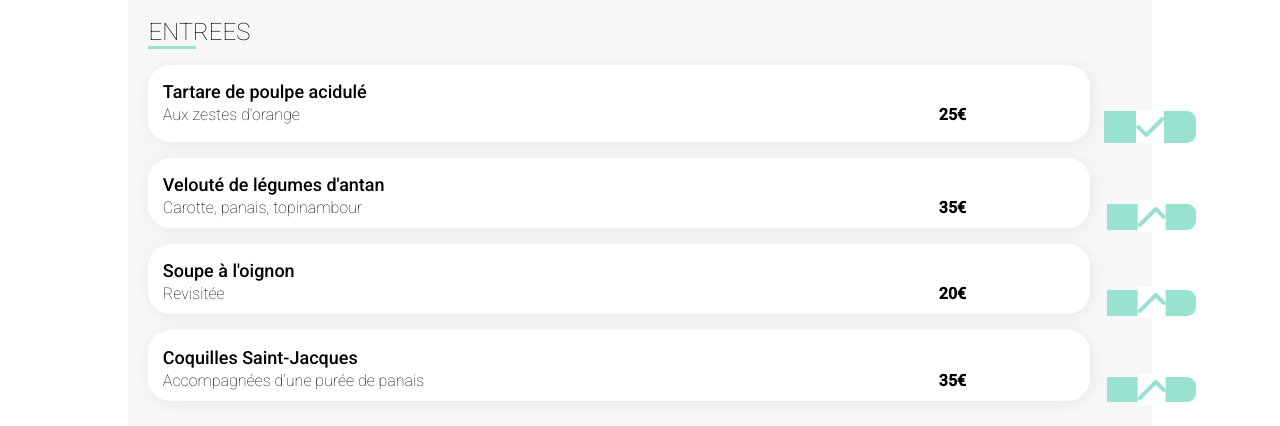
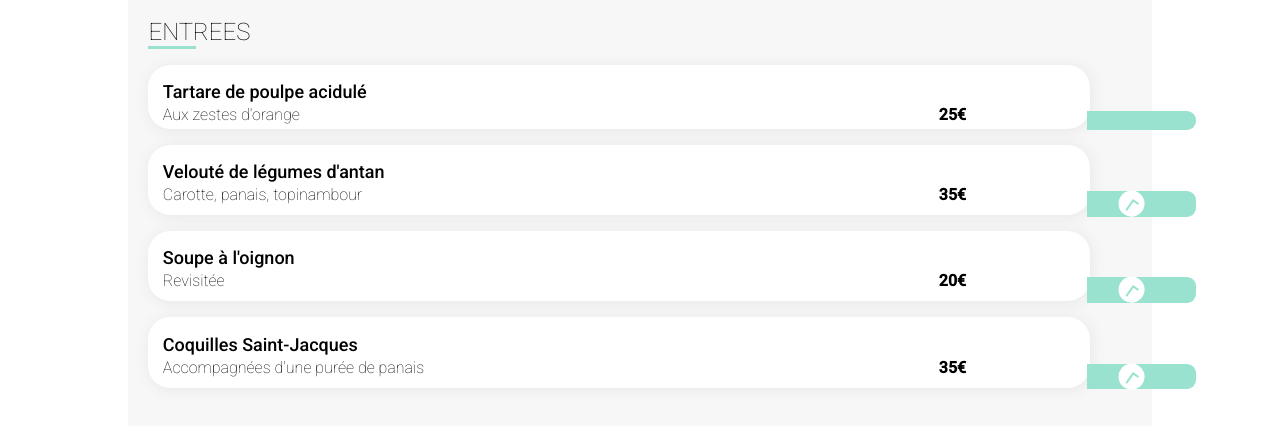
Before and after one commit to josephinengah/Projet4JN, a website: page Restaurant/menu-A-la-francaise.html in a window 1280 px wide. Shown: the part 340-766 px from the top of the page. Drawn offline with Linux system fonts and the light colour scheme; a web font is replaced by a local one.

Commit message:
Transition coeur

```diff
--- a/css/restaurant.css
+++ b/css/restaurant.css
@@ -70,6 +70,9 @@ width: 2em;
 height: 2em;
 vertical-align: -0.125em;
 }
+.restaurant-choice {
+
+}
 .restaurant-choice p{
 
   display: flex;
@@ -102,7 +105,7 @@ b{
   background-color: #99e2d0;
     display: flex;
     align-items: flex-end;
-align-self: flex-end;
+    align-self: flex-end;
     transition-duration: .5s;
     padding-left: 2rem;
     padding-right: 2rem;
@@ -110,8 +113,13 @@ align-self: flex-end;
     left: 4.5%;
     margin: -1rem -5rem -1rem 1rem;
     border-radius:0% 9px 9px 0px;
+    width:5%;
+    transition-duration: .4s;
 
 
+}
+.check-element{
+  color:#99E2D0
 }
 .choice-background-box{
   height: 1.6rem;
@@ -121,13 +129,8 @@ align-self: flex-end;
     align-items: center;
     justify-content: center;
     border-radius: 100px;
-    transform: rotate(180deg);
-    transition-duration: .5s;
-}
-.fa-check{
-  color:#99E2D0;
-  background-color: #fff;
-  font-size: 2rem;
+    transform: rotate(170deg);
+    transition-duration: .4s;
 }
 
 
--- a/css/style.css
+++ b/css/style.css
@@ -386,9 +386,11 @@ footer h4{
 
 }
 
+ .animatiion-heart{
+  display: grid;
+  grid-template-rows:0.11rem;
+ }
 .fa-regular{
-
-  padding: 0.45em;
   padding-right: 1rem;
 
 }
@@ -397,17 +399,16 @@ color:transparent;
  width:5%;
 
 }
-.fa-solid{
-visibility: hidden;
-padding-right: 0.5rem;
+.fa-solid.fa-heart{
+color:transparent;
 
 }
-.fa-solid:hover{
-  visibility:var();
-  background-color: linear-gradient(
-    #9747FF, #FF79DA);
-
-
+.fa-solid.fa-heart:hover{
+  background-image: linear-gradient(#9356DC, #FF79DA);
+  -webkit-background-clip: text;
+  -webkit-text-fill-color: transparent;
+  -moz-background-clip: text;
+  -moz-text-fill-color: transparent;
   }
 
 footer ul{
@@ -427,7 +428,7 @@ footer ul{
 
 /*tablet*/
 
-@media only screen and (min-width: 768px)
+@media only screen and (min-width: 568px)
 {
 
   .annonce{
@@ -554,7 +555,7 @@ footer h4{
 
 /*Desktop*/
 
-@media only screen and (min-width: 1189px)
+@media only screen and (min-width: 769px)
 {
 
 
@@ -636,6 +637,9 @@ footer h4{
     font-size: 22px;
     font-size: 90%;
     margin-top:1%;
+    display: flex;
+    width:55rem;
+    justify-content: center;
 }
 
 
```
Also changed, not shown: index.html (+1 -1 lines), Restaurant/menu-A-la-francaise.html (indentation only).
